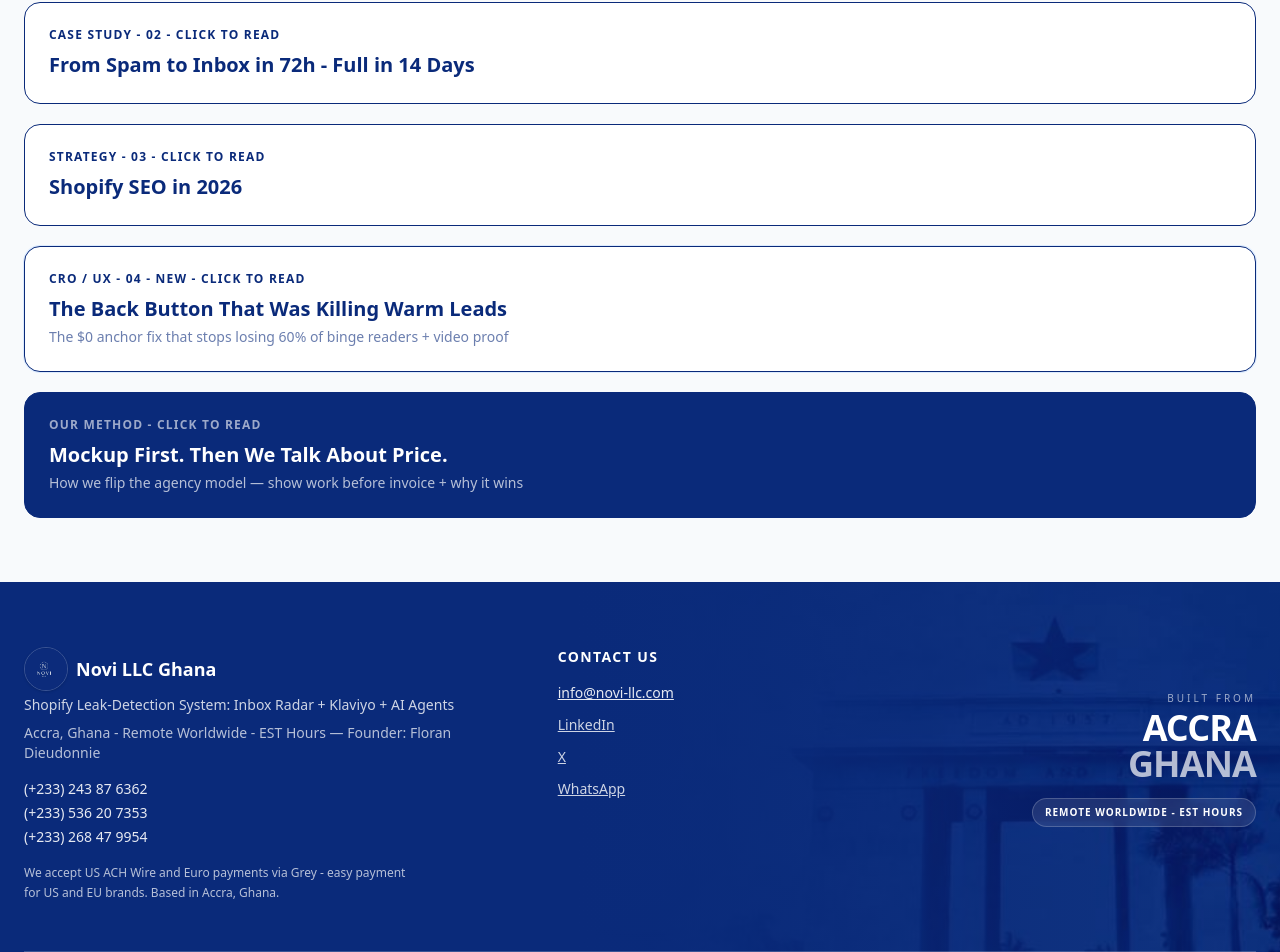
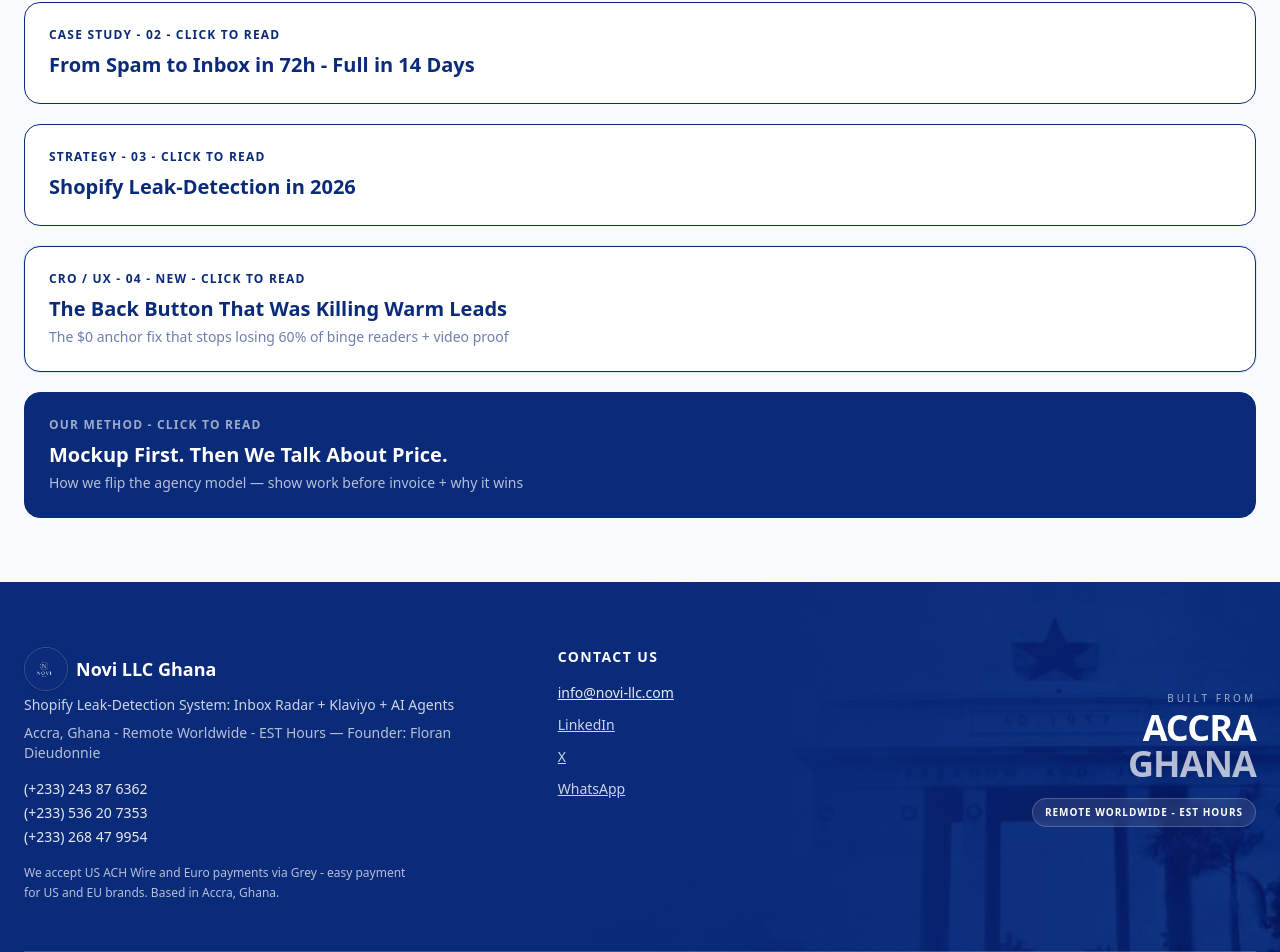
Before and after one commit to NOVI-I6699-cmd/portfolio-starter-kit, a Next.js app: page / in a window 1280 px wide. Shown: the part 2214-3166 px from the top of the page. Built offline with nearby package versions, Linux system fonts and the light colour scheme.

Commit message:
Update page.tsx

```diff
--- a/app/page.tsx
+++ b/app/page.tsx
@@ -24,7 +24,6 @@ export const metadata = {
 export default function Home() {
   return (
     <div className="bg-white">
-      {/* FORCES GHANA - REMOVES VIRGINIA ADDRESS - HIDDEN FROM HUMANS */}
       <script type="application/ld+json" dangerouslySetInnerHTML={{__html: JSON.stringify({
         "@context": "https://schema.org",
         "@type": "Organization",
@@ -151,9 +150,9 @@ export default function Home() {
               <div className="text-xs uppercase tracking-widest font-semibold" style={{color: '#0A2A7A'}}>CASE STUDY - 02 - CLICK TO READ</div>
               <div className="mt-2 text-xl font-bold" style={{color: '#0A2A7A'}}>From Spam to Inbox in 72h - Full in 14 Days</div>
             </Link>
-            <Link href="/insights/shopify-seo-2026" className="block bg-white rounded-2xl border p-6 hover:shadow-md transition">
+            <Link href="/insights/shopify-leak-detection-2026" className="block bg-white rounded-2xl border p-6 hover:shadow-md transition">
               <div className="text-xs uppercase tracking-widest font-semibold" style={{color: '#0A2A7A'}}>STRATEGY - 03 - CLICK TO READ</div>
-              <div className="mt-2 text-xl font-bold" style={{color: '#0A2A7A'}}>Shopify SEO in 2026</div>
+              <div className="mt-2 text-xl font-bold" style={{color: '#0A2A7A'}}>Shopify Leak-Detection in 2026</div>
             </Link>
             <Link href="/insights/case-study-04" className="block bg-white rounded-2xl border p-6 hover:shadow-md transition ring-1 ring-blue-100">
               <div className="text-xs uppercase tracking-widest font-semibold" style={{color: '#0A2A7A'}}>CRO / UX - 04 - NEW - CLICK TO READ</div>
```
